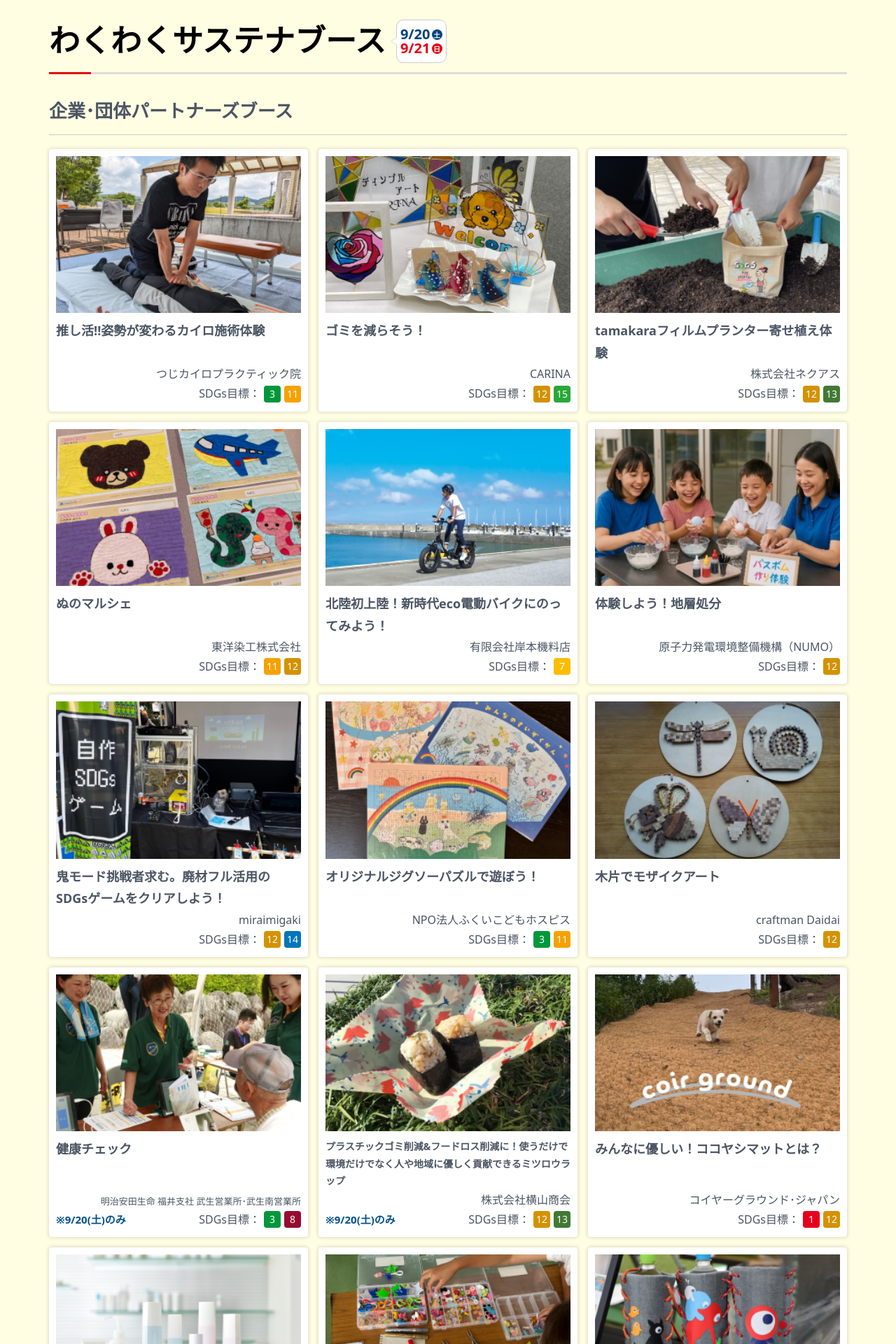
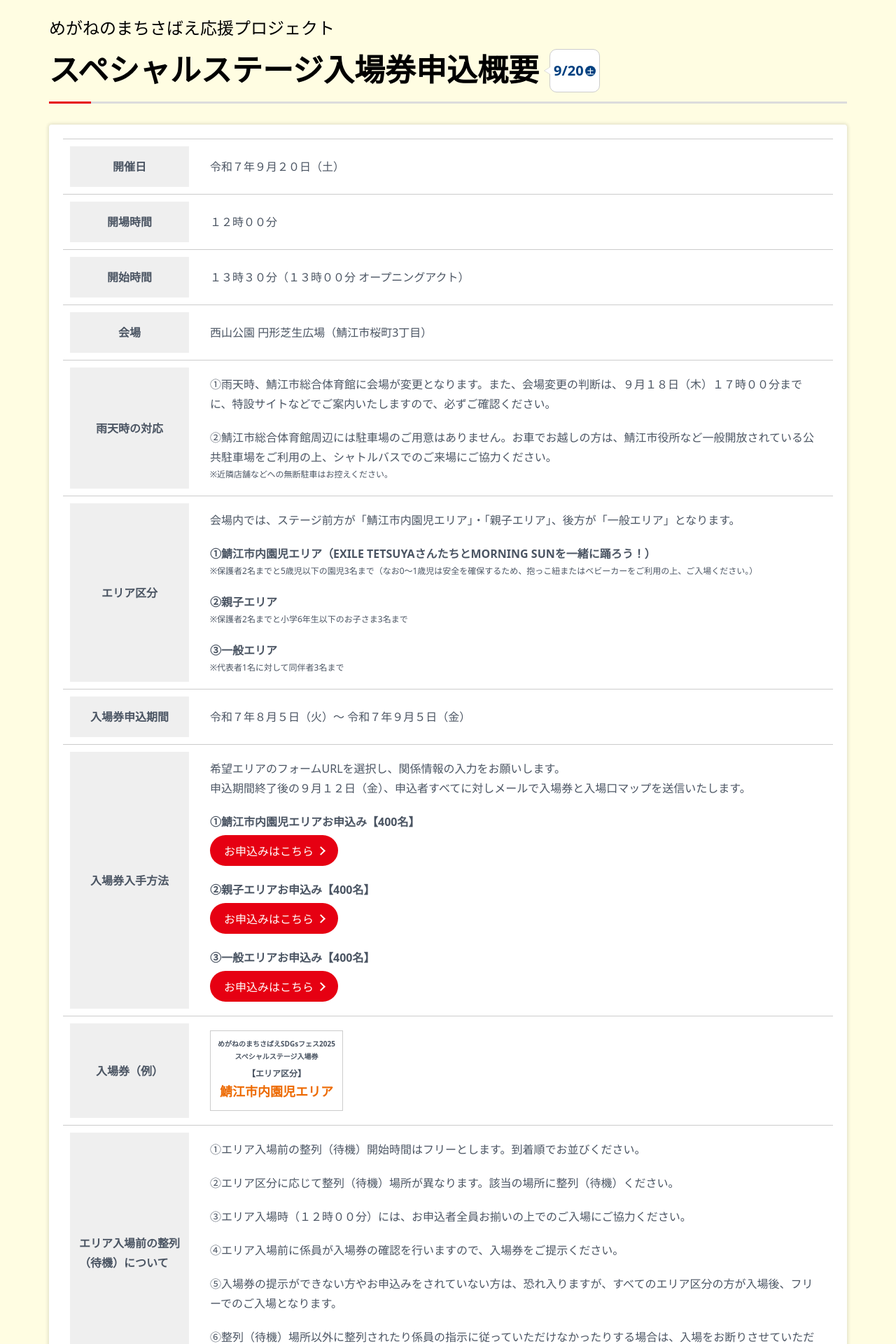
Before and after one commit to Ktjm-555/sabae-event-lp, a React (Vite) app in the folder sabae-event-lp/: page /ticket in a window 1280 px wide. Shown: the part 120-2040 px from the top of the page at 70% size. Built offline with nearby package versions, Linux system fonts and the light colour scheme; a web font is replaced by a local one.

Commit message:
入場券ページ作成（レスポンシブまだ）

```diff
--- a/sabae-event-lp/src/components/pages/ticket/TicketPage.tsx
+++ b/sabae-event-lp/src/components/pages/ticket/TicketPage.tsx
@@ -1,68 +1,213 @@
 import styled from "@emotion/styled";
-import { S_DIV_SectionWrapper, S_SECTION_container } from "../../../Style";
+import {
+	S_DIV_CardContainer,
+	S_DIV_SectionWrapper,
+	S_P_Subtitle,
+	S_SECTION_container,
+	S_SPAN_Notice,
+} from "../../../Style";
 import { COLORS } from "../../../consts/color";
 import { ContentsTitleOnly } from "../../contents/CotentsTitleOnly";
-import { childrenSpace, foodArea, partners } from "../../../items/booth";
-import { BoothCards } from "../../contents/BoothCards";
-import { BoothCardsMini } from "../../contents/BoothCardsMini";
+import { TableRow } from "../../ui/TableRow";
+import { Button } from "../../ui/Button";
+import { useNavigate } from "react-router-dom";
 
 export const TicketPage = () => {
+	const navigate = useNavigate();
+
+	const goToTicketFormPage = (type: string) => {
+		if (type === "enji") {
+			window.open("https://form.run/@RyXin2yw4Q3Sg2BxU4MD", "_blank");
+		} else if (type === "oyako") {
+			window.open("https://form.run/@RIvzh2KbWZ4WGmBBWfX5", "_blank");
+		} else {
+			window.open("https://form.run/@VPW1CE1vwQG7HTK94ZNR", "_blank");
+		}
+	};
+
+	const goToTop = () => {
+		navigate("/");
+	};
 	return (
 		<>
-			{/* わくわくサステナブース */}
-			<DIV_SectionWrapper id="1" className="top-section">
+			<DIV_SectionWrapper className="top-section">
 				<S_SECTION_container>
-					<DIV_TitleWrapper>
-						<ContentsTitleOnly
-							title={"わくわくサステナブース"}
-							balloonList={["9/20", "土", "9/21", "日"]}
-						/>
-					</DIV_TitleWrapper>
+					<S_P_Subtitle id="3">めがねのまちさばえ応援プロジェクト</S_P_Subtitle>
+					<ContentsTitleOnly
+						title={"スペシャルステージ入場券申込概要"}
+						balloonList={["9/20", "土"]}
+					/>
 
-					{/* 企業･団体パートナーズブース */}
-					{/* セクションまたぎではないがボトムが必要なので囲む */}
-					<DIV_Contents>
-						<H2_Title>企業･団体パートナーズブース</H2_Title>
-						<BoothCards items={partners} />
-					</DIV_Contents>
+					<S_DIV_CardContainer>
+						<dl>
+							<TableRow title="開催日" top>
+								令和７年９月２０日（土）
+							</TableRow>
 
-					{/* 鯖江高校生ブース */}
-					<H2_Title>鯖江高校生ブース</H2_Title>
-					{/* <BoothCards items={sabaeStudents} /> */}
-					<DIV_ImgContainer>
-						<img
-							src={`${import.meta.env.BASE_URL}logo/booth_comingSoon.svg`}
-							alt="ブースの画像"
-						/>
-					</DIV_ImgContainer>
-				</S_SECTION_container>
-			</DIV_SectionWrapper>
+							<TableRow title="開場時間">１２時００分</TableRow>
 
-			{/* こどもの遊び場 */}
-			<DIV_SectionWrapper id="2">
-				<S_SECTION_container>
-					<DIV_TitleWrapper>
-						<ContentsTitleOnly
-							title={"こどもの遊び場"}
-							balloonList={["9/20", "土", "9/21", "日"]}
-						/>
-					</DIV_TitleWrapper>
+							<TableRow title="開始時間">
+								１３時３０分（１３時００分 オープニングアクト）
+							</TableRow>
 
-					<BoothCards items={childrenSpace} />
-				</S_SECTION_container>
-			</DIV_SectionWrapper>
+							<TableRow title="会場">
+								西山公園 円形芝生広場（鯖江市桜町3丁目）
+							</TableRow>
 
-			{/* フードエリア */}
-			<DIV_SectionWrapper id="3">
-				<S_SECTION_container>
-					<DIV_TitleWrapper>
-						<ContentsTitleOnly
-							title={"フードエリア"}
-							balloonList={["9/20", "土", "9/21", "日"]}
-						/>
-					</DIV_TitleWrapper>
+							<TableRow title="雨天時の対応">
+								<UL_TableList>
+									<li>
+										①雨天時、鯖江市総合体育館に会場が変更となります。また、会場変更の判断は、９月１８日（木）１７時００分までに、特設サイトなどでご案内いたしますので、必ずご確認ください。
+									</li>
+									<li>
+										②鯖江市総合体育館周辺には駐車場のご用意はありません。お車でお越しの方は、鯖江市役所など一般開放されている公共駐車場をご利用の上、シャトルバスでのご来場にご協力ください。
+										<S_SPAN_Notice>
+											※近隣店舗などへの無断駐車はお控えください。
+										</S_SPAN_Notice>
+									</li>
+								</UL_TableList>
+							</TableRow>
 
-					<BoothCardsMini items={foodArea} />
+							<TableRow title="エリア区分">
+								<div>
+									<p>
+										会場内では、ステージ前方が「鯖江市内園児エリア」・「親子エリア」、後方が「一般エリア」となります。
+									</p>
+									{/* spaced-topはリストの上に文章がある時にマージンをつけるため */}
+									<UL_TableList className="spaced-top bold">
+										<li>
+											①鯖江市内園児エリア（EXILE TETSUYAさんたちとMORNING
+											SUNを一緒に踊ろう！）
+											<S_SPAN_Notice>
+												※保護者2名までと5歳児以下の園児3名まで（なお0～1歳児は安全を確保するため、抱っこ紐またはベビーカーをご利用の上、ご入場ください。）
+											</S_SPAN_Notice>
+										</li>
+										<li>
+											②親子エリア
+											<S_SPAN_Notice>
+												※保護者2名までと小学6年生以下のお子さま3名まで
+											</S_SPAN_Notice>
+										</li>
+										<li>
+											③一般エリア
+											<S_SPAN_Notice>
+												※代表者1名に対して同伴者3名まで
+											</S_SPAN_Notice>
+										</li>
+									</UL_TableList>
+								</div>
+							</TableRow>
+
+							<TableRow title="入場券申込期間">
+								令和７年８月５日（火）～ 令和７年９月５日（金）
+							</TableRow>
+
+							<TableRow title="入場券入手方法">
+								<div>
+									<p>
+										希望エリアのフォームURLを選択し、関係情報の入力をお願いします。
+										<br />
+										申込期間終了後の９月１２日（金）、申込者すべてに対しメールで入場券と入場口マップを送信いたします。{" "}
+									</p>
+									{/* spaced-topはリストの上に文章がある時にマージンをつけるため */}
+									<UL_TableList className="spaced-top bold">
+										<li>
+											①鯖江市内園児エリアお申込み【400名】
+											<DIV_ButtonWrapper>
+												<Button onClick={() => goToTicketFormPage("enji")}>
+													お申込みはこちら
+												</Button>
+											</DIV_ButtonWrapper>
+										</li>
+										<li>
+											②親子エリアお申込み【400名】
+											<DIV_ButtonWrapper>
+												<Button onClick={() => goToTicketFormPage("oyako")}>
+													お申込みはこちら
+												</Button>
+											</DIV_ButtonWrapper>
+										</li>
+										<li>
+											③一般エリアお申込み【400名】
+											<DIV_ButtonWrapper>
+												<Button onClick={() => goToTicketFormPage("ippan")}>
+													お申込みはこちら
+												</Button>
+											</DIV_ButtonWrapper>
+										</li>
+									</UL_TableList>
+								</div>
+							</TableRow>
+
+							<TableRow title="入場券（例）">
+								<DIV_TableTicket>
+									<div>めがねのまちさばえSDGsフェス2025</div>
+									<div>スペシャルステージ入場券</div>
+									<DIV_TicketType>
+										<span className="label">【エリア区分】</span>
+										<span className="type">鯖江市内園児エリア</span>
+									</DIV_TicketType>
+								</DIV_TableTicket>
+							</TableRow>
+
+							<TableRow title="エリア入場前の整列<br />（待機）について">
+								<UL_TableList>
+									<li>
+										①エリア入場前の整列（待機）開始時間はフリーとします。到着順でお並びください。
+									</li>
+									<li>
+										②エリア区分に応じて整列（待機）場所が異なります。該当の場所に整列（待機）ください。
+									</li>
+									<li>
+										③エリア入場時（１２時００分）には、お申込者全員お揃いの上でのご入場にご協力ください。
+									</li>
+									<li>
+										④エリア入場前に係員が入場券の確認を行いますので、入場券をご提示ください。
+									</li>
+									<li>
+										⑤入場券の提示ができない方やお申込みをされていない方は、恐れ入りますが、すべてのエリア区分の方が入場後、フリーでのご入場となります。
+									</li>
+									<li>
+										⑥整列（待機）場所以外に整列されたり係員の指示に従っていただけなかったりする場合は、入場をお断りさせていただきます。
+									</li>
+								</UL_TableList>
+							</TableRow>
+
+							<TableRow title="エリア入場方法">
+								<UL_TableList>
+									{/* indent改行後インデントつけたい時につける */}
+									<li className="indent">
+										①開場時間（１２時００分）となりましたら、以下の順でエリア内にご入場いただきます。
+										<br />
+										鯖江市内園児エリア、親子エリア、一般エリア
+									</li>
+									<li>
+										②エリアに到着までは、慌てず、決して走らないでください。
+									</li>
+								</UL_TableList>
+							</TableRow>
+
+							<TableRow title="その他">
+								<div>
+									<p>最新情報は特設サイトなどで随時公開していきます。</p>
+									<DIV_ButtonWrapper>
+										<Button onClick={goToTop}>最新情報はこちら</Button>
+									</DIV_ButtonWrapper>
+								</div>
+							</TableRow>
+
+							<TableRow title="個人情報保護方針">
+								<UL_TableList>
+									<li>
+										当サイトを通じて提供いただく個人情報は、「鯖江市個人情報保護条例」に基づき、お問い合わせや各種申込への返信や確認などのための利用など、取扱目的の範囲内での利用を行います。
+									</li>
+									<li>
+										収集した個人情報は、「鯖江市情報セキュリティポリシー」に基づき、所管の部署が厳重に管理し、漏えい、滅失、改ざんなどの防止措置を講じるとともに、保有する必要がなくなった個人情報は、確実かつ速やかに廃棄または消去します。
+									</li>
+								</UL_TableList>
+							</TableRow>
+						</dl>
+					</S_DIV_CardContainer>
 				</S_SECTION_container>
 			</DIV_SectionWrapper>
 		</>
@@ -84,39 +229,71 @@ const DIV_SectionWrapper = styled(S_DIV_SectionWrapper)`
 	}
 `;
 
-// 大元タイトルの下のマージンをつける
-const DIV_TitleWrapper = styled.div`
-	margin-bottom: 30px;
-`;
-
-// S_H2_Titleは継承しない
-const H2_Title = styled.h2`
-	font-family: "Noto Sans", sans-serif;
-	font-size: 26px;
-	padding-bottom: 10px;
-	border-bottom: 1px solid ${COLORS.BORDER};
-	margin-bottom: 20px;
-
-	@media (max-width: 1160px) {
-		font-size: 26px;
+const UL_TableList = styled.ul`
+	&.spaced-top {
+		/* リストの間隔と揃える */
+		margin-top: 20px;
 	}
 
-	/* ここだけレスポンシブ例外対応 */
-	@media (max-width: 1040px) {
-		font-size: 26px;
+	&.bold {
+		/* 正しくはliを太字にしたい */
+		font-weight: bold;
+
+		/* span_noticeは太字にしない */
+		span {
+			font-weight: normal;
+		}
 	}
 
-	@media (max-width: 500px) {
-		font-size: 20px;
+	/* リスト間の間隔 margin-bottom変えたら、spaced-topも変える */
+	li {
+		margin-bottom: 20px;
+		display: flex;
+		flex-direction: column;
+
+		&.indent {
+			margin-left: 1em;
+			text-indent: -1em;
+		}
+	}
+
+	/* 最後のリストには不要 */
+	li:last-of-type {
+		margin-bottom: 0px;
 	}
 `;
 
-const DIV_Contents = styled.div`
-	margin-bottom: 35px;
+const DIV_TableTicket = styled.div`
+	border: 1px solid ${COLORS.BORDER};
+	padding: 10px;
+	display: flex;
+	flex-direction: column;
+	justify-content: center;
+	align-items: center;
+	font-size: 10px;
+	font-weight: bold;
 `;
 
-const DIV_ImgContainer = styled.div`
+const DIV_TicketType = styled.div`
 	display: flex;
+	flex-direction: column;
 	justify-content: center;
 	align-items: center;
+	margin-top: 5px;
+	span {
+		display: block;
+
+		&.label {
+			font-size: 12px;
+		}
+
+		&.type {
+			font-size: 18px;
+			color: #ed6a02;
+		}
+	}
 `;
+
+const DIV_ButtonWrapper = styled.div`
+	margin-top: 5px;
+`;
--- /dev/null
+++ b/sabae-event-lp/src/components/ui/TableRow.tsx
@@ -0,0 +1,48 @@
+import styled from "@emotion/styled";
+import { COLORS } from "../../consts/color";
+import type { ReactNode } from "react";
+
+type Props = {
+	children: ReactNode;
+	title: string;
+	top?: boolean;
+};
+
+export const TableRow = ({ children, title, top = false }: Props) => {
+	return (
+		<DIV_Info className={top ? "info-top" : ""}>
+			<DT_InfoTitle dangerouslySetInnerHTML={{ __html: title }}></DT_InfoTitle>
+			<DD_InfoDetail>{children}</DD_InfoDetail>
+		</DIV_Info>
+	);
+};
+
+const DIV_Info = styled.dl`
+	display: flex;
+	gap: 20px;
+	padding: 10px;
+	border-bottom: 1px solid ${COLORS.BORDER};
+
+	&.info-top {
+		border-top: 1px solid ${COLORS.BORDER};
+	}
+`;
+
+const DT_InfoTitle = styled.dt`
+	display: flex;
+	align-items: center;
+	justify-content: center;
+	width: 170px;
+	/* グレーのところ圧迫されても縮まないようにするため */
+	flex-shrink: 0;
+	min-height: 58px;
+	background-color: #efefef;
+	font-weight: bold;
+`;
+
+const DD_InfoDetail = styled.dd`
+	display: flex;
+	align-items: center;
+	/* DD_InfoDetailはtitleほど広がっていない */
+	padding: 10px;
+`;
```
